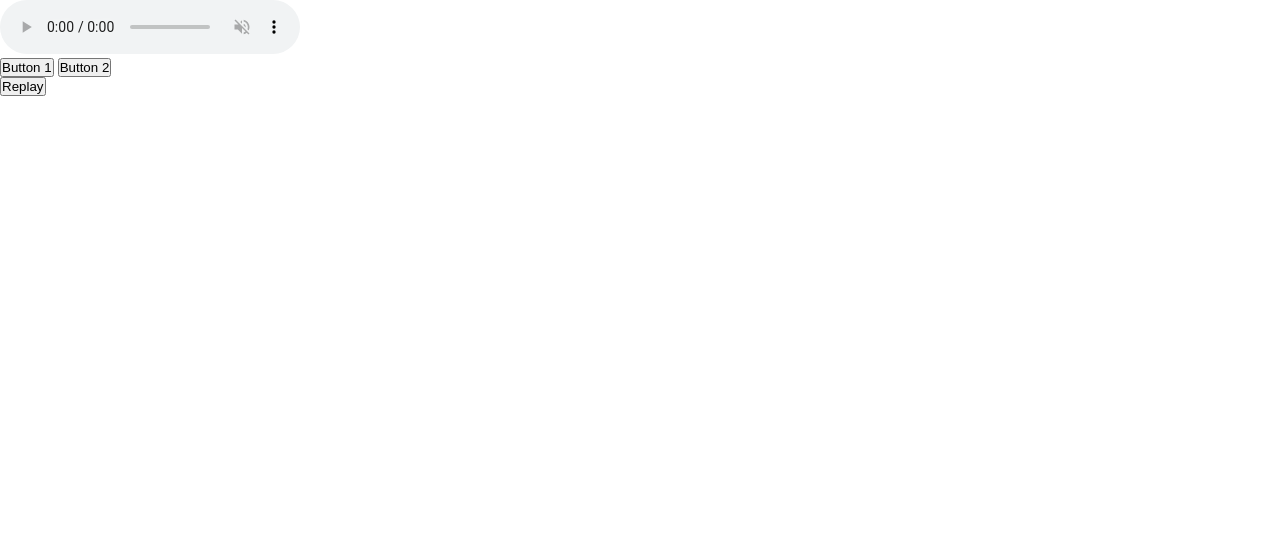
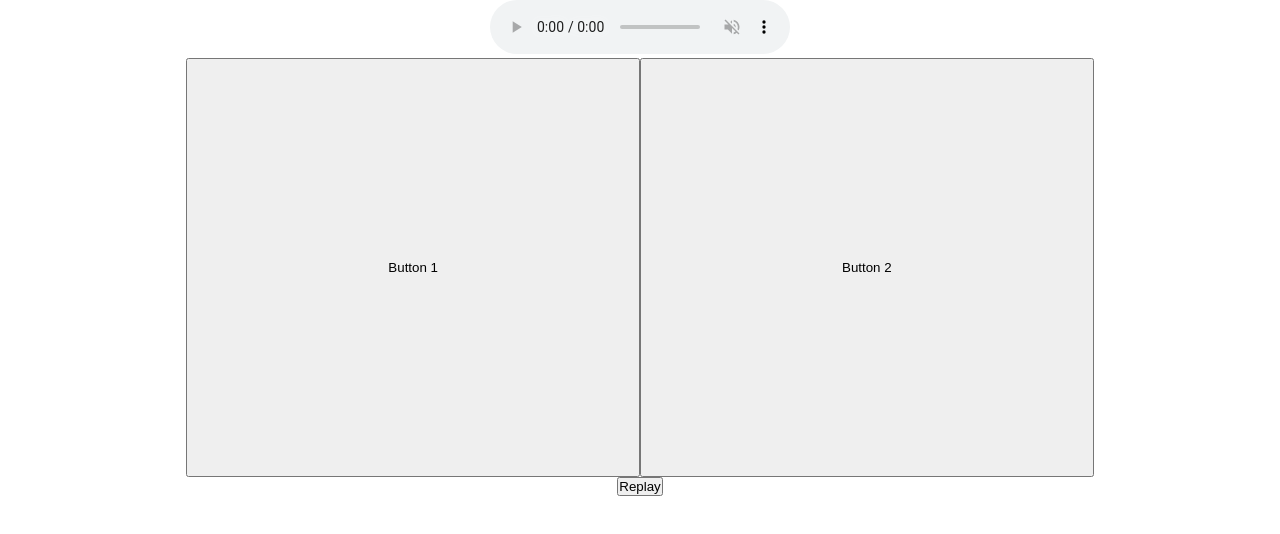
Before and after one commit to congminh13/jm-test, a plain HTML site: page Interactive Story/index.html in a window 1280 px wide. Drawn offline with Linux system fonts and the light colour scheme.

Commit message:
commit 2

```diff
--- a/Interactive Story/assets/css/style.css
+++ b/Interactive Story/assets/css/style.css
@@ -3,3 +3,23 @@
   padding: 0;
   box-sizing: border-box;
 }
+
+body {
+  display: flex;
+  flex-direction: column;
+  align-items: center;
+  height: 100vh;
+  width: 100vw;
+}
+
+.btn-grid {
+  display: flex;
+  flex-wrap: wrap;
+}
+
+.btn-grid button {
+  padding: 200px;
+  display: flex;
+  justify-content: center;
+  align-items: center;
+}
```
